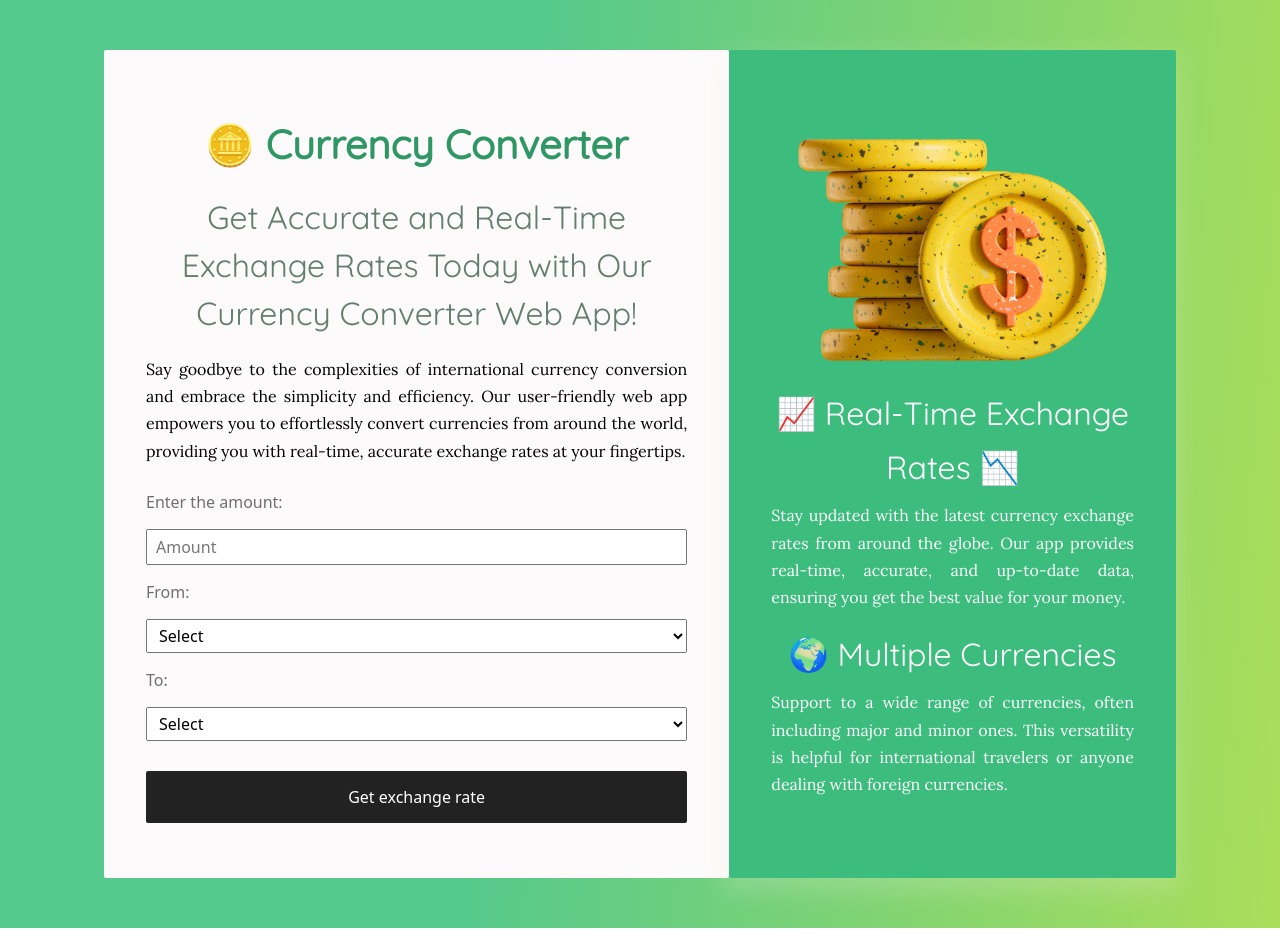
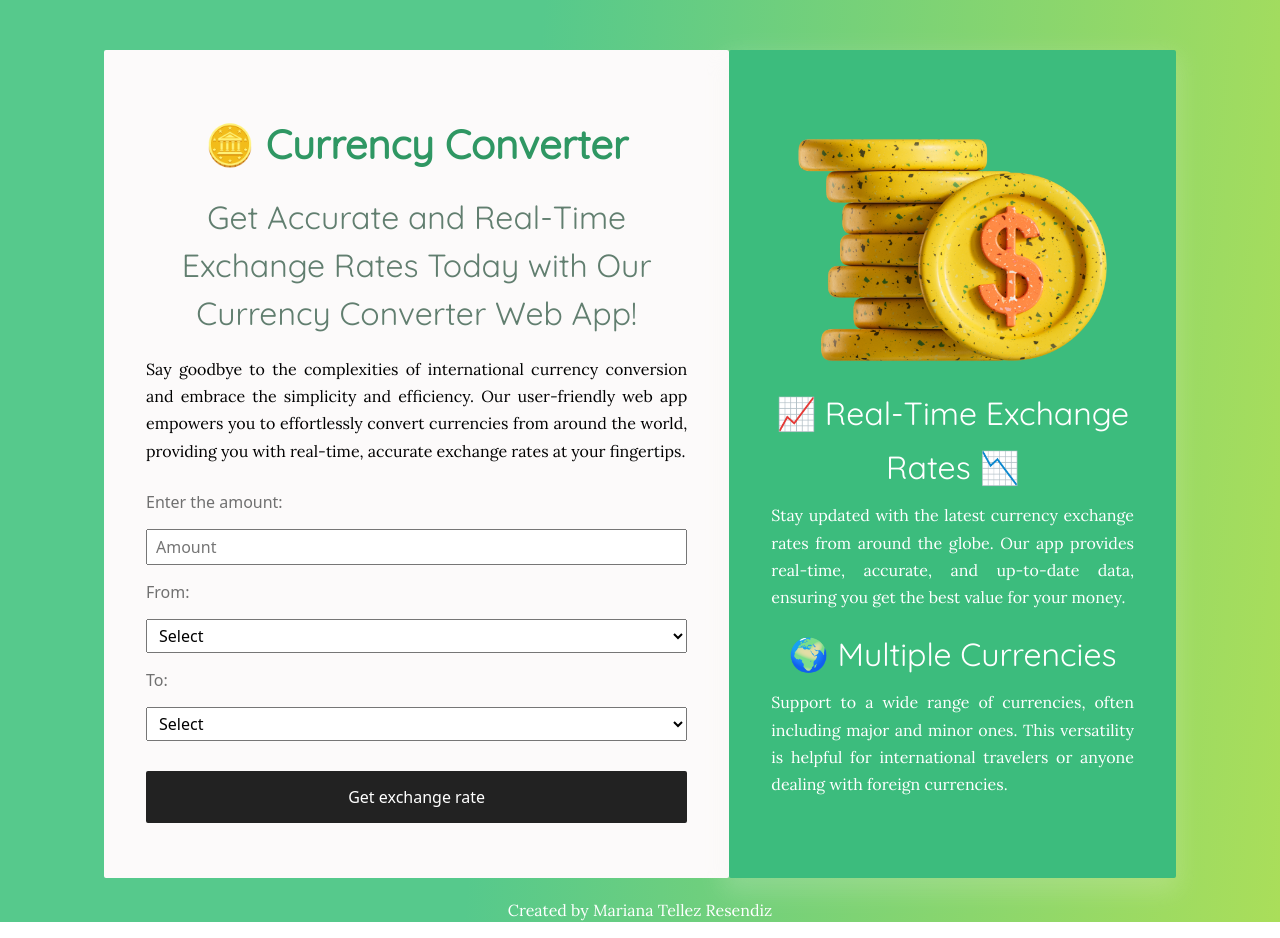
Before and after one commit to MarianaTellezR/currency-converter-mariana-tellez, a React (Create React App) app: page / in a window 1280 px wide. Built offline with nearby package versions, Linux system fonts and the light colour scheme.

Commit message:
Added footer

```diff
--- a/src/App.js
+++ b/src/App.js
@@ -5,6 +5,9 @@ function App() {
   return (
     <div className="App">
       <CurrencyConverter />
+      <footer>
+        <p>Created by Mariana Tellez Resendiz</p>
+      </footer>
     </div>
   );
 }
--- a/src/CurrencyConverter.css
+++ b/src/CurrencyConverter.css
@@ -2,7 +2,7 @@
   color: black;
   display: block;
   margin: 0 auto;
-  padding: 50px 20px;
+  padding: 50px 20px 20px 20px;
   width: 85%;
   max-width: 1400px;
 }
--- a/src/Data.js
+++ b/src/Data.js
@@ -140,9 +140,9 @@ export default function Data({ sendData }) {
       </h2>
       <p id="description-text">
         Say goodbye to the complexities of international currency conversion and
-        embrace the simplicity and efficiency. Our user-friendly
-        web app empowers you to effortlessly convert currencies from around the
-        world, providing you with real-time, accurate exchange rates at your
+        embrace the simplicity and efficiency. Our user-friendly web app
+        empowers you to effortlessly convert currencies from around the world,
+        providing you with real-time, accurate exchange rates at your
         fingertips.
       </p>
       {formError && <p>Please fill in all the fields.</p>}
```
Also changed, not shown: src/Data.css (line endings or trailing spaces).
